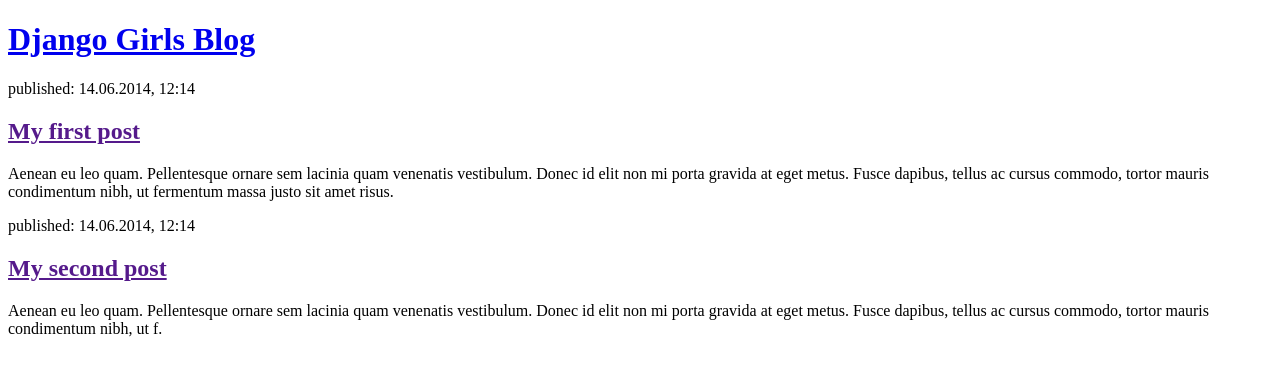
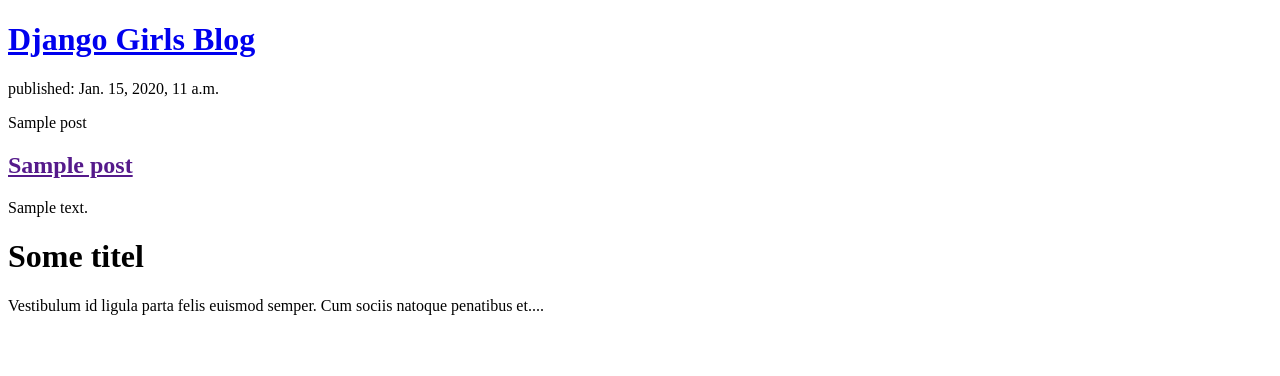
Before and after one commit to ShychraNecile/DjangoGirls2019, a Django app: template blog/templates/blog/post_list.html in a window 1280 px wide. Shown: the top 376 px of the page. Run offline with Django 3.2, Linux system fonts and the light colour scheme; the template is opened without the code that fills it: values that come from a table or form of the project are taken from there, others are empty; tables that the repository leaves empty hold one stand-in row (values such as "Sample post").

Commit message:
Modified templates to display posts from database

```diff
--- a/blog/templates/blog/post_list.html
+++ b/blog/templates/blog/post_list.html
@@ -8,16 +8,21 @@
             <h1><a href="/">Django Girls Blog</a></h1>
         </div>
 
+            {% for post in posts %}
+            <div>
+            	<p>published: {{post.published_date}}</p>
+
+            {{post}}
+
+            <h2><a href="">{{post.title}}</a></h2>
+            <p>{{post.text|linebreaksbr}}</p>
+        </div>
+        {% endfor %}
+
+
+        <h1>Some titel</h1>
         <div>
-            <p>published: 14.06.2014, 12:14</p>
-            <h2><a href="">My first post</a></h2>
-            <p>Aenean eu leo quam. Pellentesque ornare sem lacinia quam venenatis vestibulum. Donec id elit non mi porta gravida at eget metus. Fusce dapibus, tellus ac cursus commodo, tortor mauris condimentum nibh, ut fermentum massa justo sit amet risus.</p>
-        </div>
-
-        <div>
-            <p>published: 14.06.2014, 12:14</p>
-            <h2><a href="">My second post</a></h2>
-            <p>Aenean eu leo quam. Pellentesque ornare sem lacinia quam venenatis vestibulum. Donec id elit non mi porta gravida at eget metus. Fusce dapibus, tellus ac cursus commodo, tortor mauris condimentum nibh, ut f.</p>
+        	Vestibulum id ligula parta felis euismod semper. Cum sociis natoque penatibus et....
         </div>
     </body>
 </html>
--- a/blog/views.py
+++ b/blog/views.py
@@ -1,6 +1,9 @@
 from django.shortcuts import render
+from django.utils import timezone
+from .models import Post
 
 # Create your views here.
 
 def post_list(request):
-	return render(request, 'blog/post_list.html', {})
+	posts = Post.objects.filter(published_date__lte=timezone.now()).order_by('published_date')
+	return render(request, 'blog/post_list.html', {'posts': posts})
```
